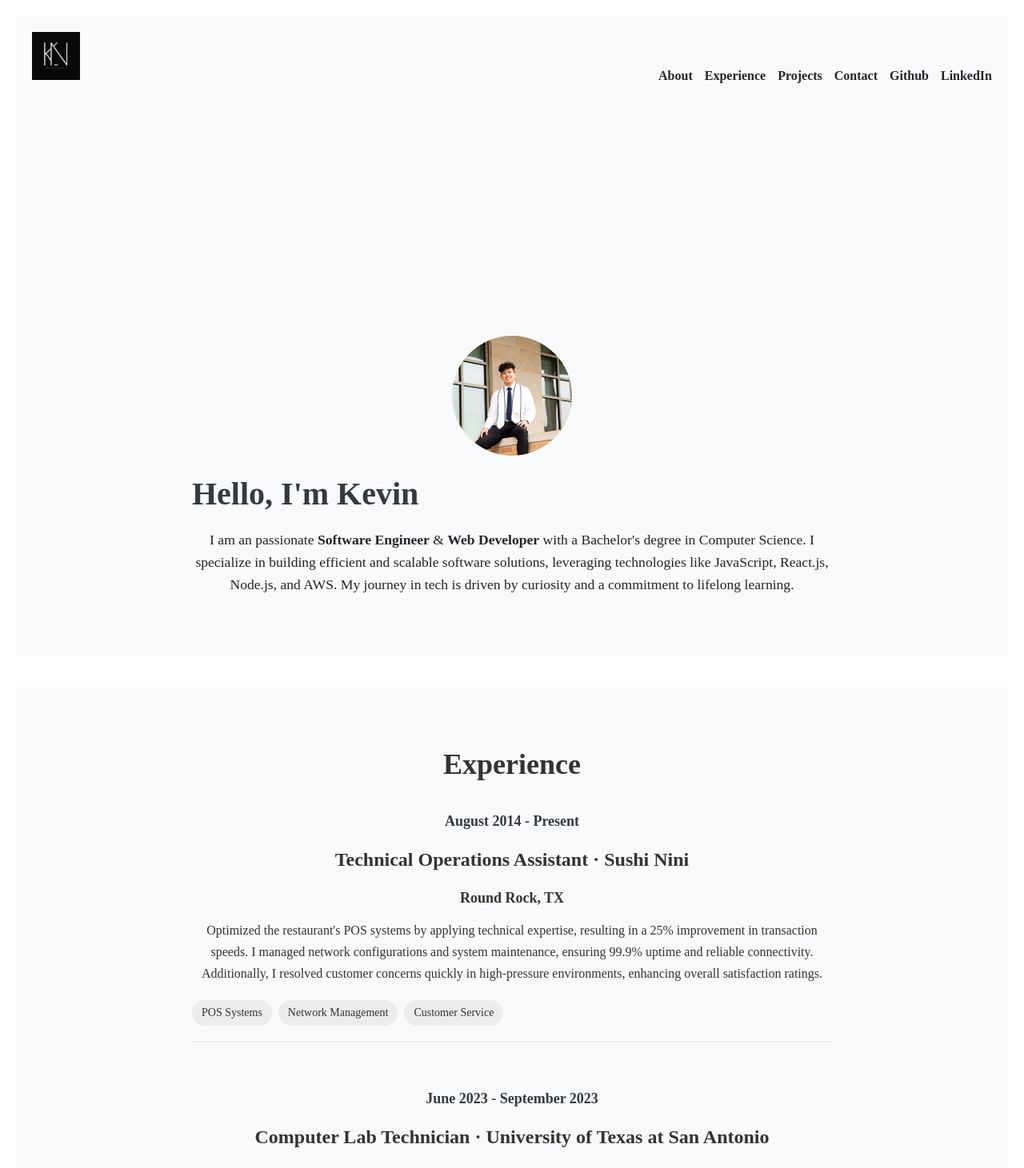
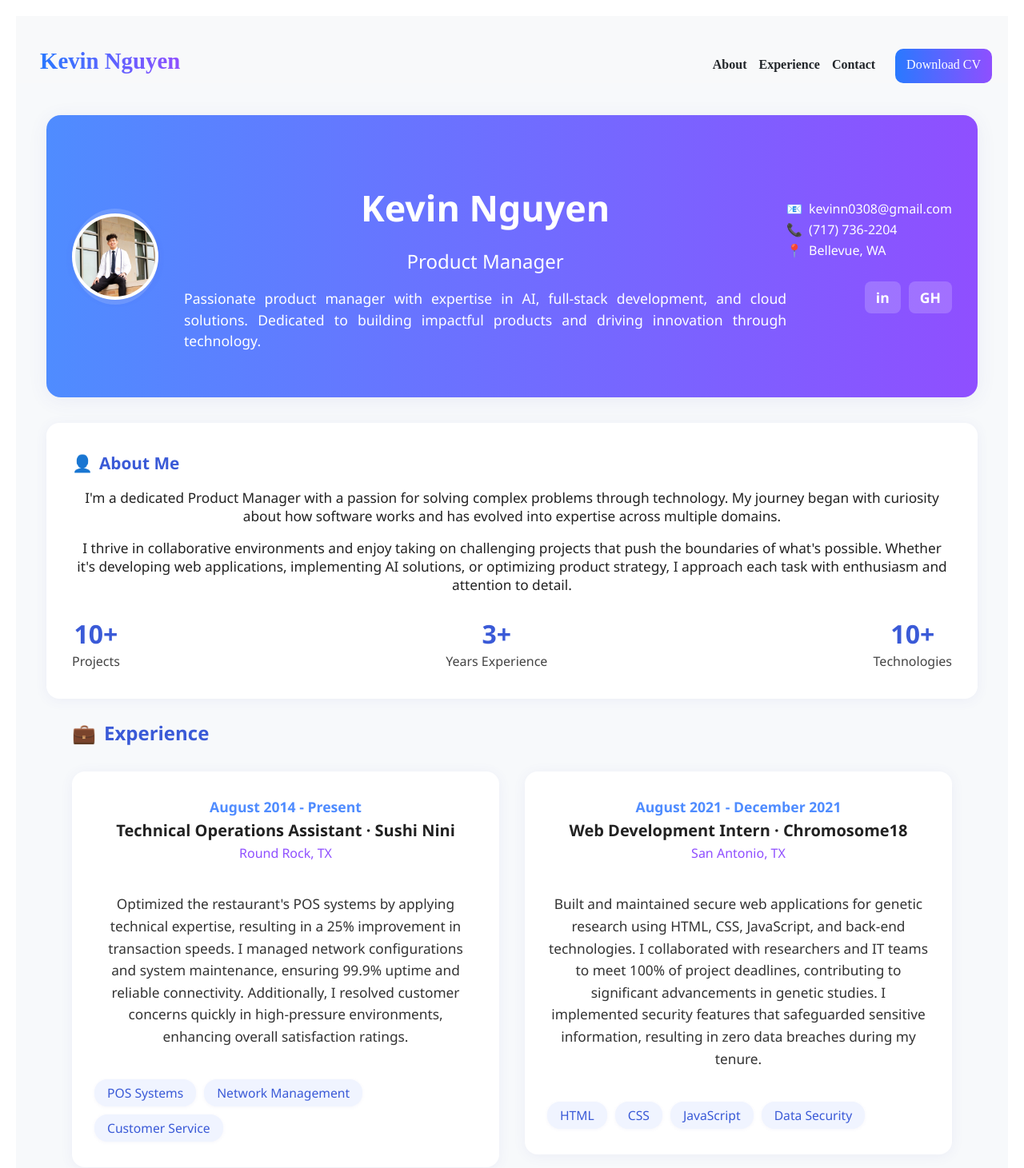
Before and after one commit to KevWin717/personal-portfolio, a React (Create React App) app: page / in a window 1280 px wide. Shown: the top 1461 px of the page at 80% size. Built offline with nearby package versions, Linux system fonts and the light colour scheme.

Commit message:
Fix Landing page, updated style and resume

```diff
--- a/src/components/About.css
+++ b/src/components/About.css
@@ -1,44 +1,150 @@
 .about-section {
-    padding: 60px 20px;
-    background-color: #f8f9fa;
-    color: #212529;
+    background: #f7f9fb;
+    min-height: 100vh;
+    padding: 40px 0;
+    font-family: 'Segoe UI', Arial, sans-serif;
 }
 
-.profile-pic {
-    width: 150px;
-    height: 150px;
-    border-radius: 50%;
-    object-fit: cover;
-    margin-bottom: 20px;
+.about-hero {
+    max-width: 1100px;
+    margin: 0 auto 32px auto;
+    background: linear-gradient(90deg, #4f8cff 0%, #8f4fff 100%);
+    border-radius: 18px;
+    padding: 40px 32px;
+    display: flex;
+    justify-content: space-between;
+    align-items: center;
+    color: #fff;
+    box-shadow: 0 4px 24px rgba(80, 80, 180, 0.08);
 }
 
-.about-section h2 {
-    max-width: 800px;
-    margin: 0 auto;
-    text-align: left;
-    font-size: 2.5em;
-    margin-bottom: 20px;
-    color: #343a40;
+.about-hero-left {
+    display: flex;
+    align-items: center;
+    gap: 32px;
 }
 
-.about-section p {
-    max-width: 800px;
-    margin: 0 auto;
-    text-align: center;
-    font-size: 1.1em;
-    line-height: 1.6;
+.about-profile-icon {
+    width: 120px;
+    height: 120px;
+    background: rgba(255,255,255,0.15);
+    border-radius: 50%;
+    display: flex;
+    align-items: center;
+    justify-content: center;
+    font-size: 56px;
 }
 
-@media (max-width: 768px) {
-    .about-section {
-        padding: 40px 20px;
-    }
+.about-profile-img {
+    width: 100px;
+    height: 100px;
+    object-fit: cover;
+    border-radius: 50%;
+    border: 4px solid rgba(255,255,255,0.4);
+    box-shadow: 0 2px 8px rgba(80,80,180,0.10);
+    background: #fff;
+}
 
-    .about-section h2 {
-        font-size: 2em;
-    }
+.about-name {
+    font-size: 2.8rem;
+    font-weight: 800;
+    margin-bottom: 8px;
+}
 
-    .about-section p {
-        font-size: 1em;
-    }
+.about-title {
+    font-size: 1.5rem;
+    font-weight: 500;
+    margin-bottom: 16px;
 }
+
+.about-desc {
+    /* max-width: 400px; */
+    font-size: 1.1rem;
+    line-height: 1.5;
+    width: 100%;
+    text-align: justify;
+}
+
+.about-hero-right {
+    display: flex;
+    flex-direction: column;
+    gap: 16px;
+    align-items: flex-end;
+}
+
+.about-contact > div {
+    display: flex;
+    align-items: center;
+    gap: 8px;
+    font-size: 1rem;
+    margin-bottom: 4px;
+}
+
+.about-social {
+    display: flex;
+    gap: 10px;
+    margin-top: 8px;
+}
+
+.about-social-btn {
+    background: rgba(255,255,255,0.18);
+    color: #fff;
+    border: none;
+    border-radius: 8px;
+    padding: 8px 14px;
+    font-weight: bold;
+    text-decoration: none;
+    font-size: 1.1rem;
+    transition: background 0.2s;
+}
+
+.about-social-btn:hover {
+    background: rgba(255,255,255,0.35);
+}
+
+.about-card {
+    max-width: 1100px;
+    margin: 0 auto;
+    background: #fff;
+    border-radius: 16px;
+    box-shadow: 0 2px 16px rgba(80, 80, 180, 0.07);
+    padding: 36px 32px;
+}
+
+.about-card-header {
+    display: flex;
+    align-items: center;
+    gap: 8px;
+    font-size: 1.3rem;
+    font-weight: 600;
+    color: #3a5ad7;
+    margin-bottom: 18px;
+}
+
+.about-card-body {
+    font-size: 1.08rem;
+    color: #222;
+    margin-bottom: 28px;
+}
+
+.about-card-body p {
+    margin-bottom: 10px;
+}
+
+.about-stats {
+    display: flex;
+    justify-content: space-between;
+    margin-top: 18px;
+}
+
+.about-stat-value {
+    font-size: 2rem;
+    font-weight: 700;
+    color: #3a5ad7;
+}
+
+.about-stat-label {
+    font-size: 1rem;
+    color: #444;
+    margin-top: 2px;
+}
--- a/src/components/About.js
+++ b/src/components/About.js
@@ -1,15 +1,65 @@
 import React from "react";
-import './About.css'
+import './About.css';
 
 function About() {
     return (
         <section id="about" className="about-section">
-            <div className="content">
-                <img src="/images/me.jpg" alt="me" className="profile-pic" />
-                <h2>Hello, I'm Kevin</h2>
-                <p>
-                I am an passionate <strong>Software Engineer</strong> & <strong>Web Developer</strong> with a Bachelor's degree in Computer Science. I specialize in building efficient and scalable software solutions, leveraging technologies like JavaScript, React.js, Node.js, and AWS. My journey in tech is driven by curiosity and a commitment to lifelong learning.
-                </p>
+            <div className="about-hero">
+                <div className="about-hero-left">
+                    <div className="about-profile-icon">
+                        <img
+                            src="/images/me.jpg"
+                            alt="Kevin Nguyen"
+                            className="about-profile-img"
+                    />
+                    </div>
+                    <div>
+                        <h1 className="about-name">Kevin Nguyen</h1>
+                        <h2 className="about-title">Product Manager</h2>
+                        <p className="about-desc">
+                            Passionate product manager with expertise in AI, full-stack development, and cloud solutions. Dedicated to building impactful products and driving innovation through technology.
+                        </p>
+                    </div>
+                </div>
+                <div className="about-hero-right">
+                    <div className="about-contact">
+                        <div><span role="img" aria-label="img">📧</span> kevinn0308@gmail.com</div>
+                        <div><span role="img" aria-label="img">📞</span> (717) 736-2204</div>
+                        <div><span role="img" aria-label="img">📍</span> Bellevue, WA</div>
+                    </div>
+                    <div className="about-social">
+                        <a href="https://www.linkedin.com/in/kevinnguyen717/" target="_blank" rel="noopener noreferrer" className="about-social-btn">in</a>
+                        <a href="https://github.com/kevwin717" target="_blank" rel="noopener noreferrer" className="about-social-btn">GH</a>
+                    </div>
+                </div>
+            </div>
+            <div className="about-card">
+                <div className="about-card-header">
+                    <span role="img" aria-label="about">👤</span>
+                    <span>About Me</span>
+                </div>
+                <div className="about-card-body">
+                    <p>
+                        I'm a dedicated Product Manager with a passion for solving complex problems through technology. My journey began with curiosity about how software works and has evolved into expertise across multiple domains.
+                    </p>
+                    <p>
+                        I thrive in collaborative environments and enjoy taking on challenging projects that push the boundaries of what's possible. Whether it's developing web applications, implementing AI solutions, or optimizing product strategy, I approach each task with enthusiasm and attention to detail.
+                    </p>
+                </div>
+                <div className="about-stats">
+                    <div>
+                        <div className="about-stat-value">10+</div>
+                        <div className="about-stat-label">Projects</div>
+                    </div>
+                    <div>
+                        <div className="about-stat-value">3+</div>
+                        <div className="about-stat-label">Years Experience</div>
+                    </div>
+                    <div>
+                        <div className="about-stat-value">10+</div>
+                        <div className="about-stat-label">Technologies</div>
+                    </div>
+                </div>
             </div>
         </section>
     );
--- a/src/components/Experience.css
+++ b/src/components/Experience.css
@@ -1,88 +1,133 @@
-.experience {
-    padding: 45px 20px;
-    background-color: #f8f9fa;
+.experience-section {
+    background: #f7f9fb;
+    min-height: 100vh;
+    padding: 40px 0;
+    font-family: 'Segoe UI', Arial, sans-serif;
 }
 
-.experience h1 {
-    font-size: 36px;
-    margin-bottom: 40px;
-    text-align: center;
+.experience-header {
+    max-width: 1100px;
+    margin: 0 auto 32px auto;
+    display: flex;
+    align-items: center;
+    gap: 10px;
+    font-size: 1.5rem;
+    font-weight: 700;
+    color: #3a5ad7;
+}
+
+.experience-list {
+    max-width: 1100px;
+    margin: 0 auto;
+    display: flex;
+    flex-direction: column;
+    gap: 28px;
+}
+
+.experience-card {
+    background: #fff;
+    border-radius: 16px;
+    box-shadow: 0 2px 16px rgba(80, 80, 180, 0.07);
+    padding: 32px 28px;
+    display: flex;
+    flex-direction: column;
+    gap: 12px;
+}
+
+.experience-card-header {
+    display: flex;
+    flex-direction: column;
+    gap: 4px;
+    margin-bottom: 10px;
+}
+
+.experience-date {
+    font-size: 1.1rem;
+    color: #4f8cff;
+    font-weight: 600;
+    margin: 0;
+}
+
+.experience-title {
+    font-size: 1.25rem;
+    color: #222;
+    font-weight: 700;
+    margin: 0;
+}
+
+.experience-location {
+    font-size: 1rem;
+    color: #8f4fff;
+    font-weight: 500;
+    margin: 0;
 }
 
 .experience-description {
-    font-size: 16px;
-    line-height: 1.7;
-    margin-bottom: 20px;
-}
-
-.experience-item {
-    max-width: 800px;
-    margin: 0 auto 60px;
-    border-bottom: 1px solid #e0e0e0;
-    padding-bottom: 20px;
-}
-
-.experience-item h2 {
-    font-size: 18px;
-    color: #343a40;
-    margin-bottom: 5px;
-}
-
-.experience-item h3 {
-    font-size: 24px;
-    margin-bottom: 5px;
-}
-
-.experience-item h4 {
-    font-size: 18px;
-    margin-bottom: 10px;
+    color: #333;
+    font-size: 1.08rem;
+    line-height: 1.6;
 }
 
 .skills-container {
     display: flex;
     flex-wrap: wrap;
-    gap: 8px;
+    gap: 10px;
     margin-top: 10px;
 }
 
 .skill-bubble {
-    background-color: rgba(0, 0, 0, 0.05);
-    border-radius: 20px;
-    padding: 8px 12px;
-    font-size: 14px;
+    background: #f0f4ff;
+    color: #3a5ad7;
+    border-radius: 16px;
+    padding: 6px 16px;
+    font-size: 0.98rem;
+    font-weight: 500;
+    box-shadow: 0 1px 4px rgba(80, 80, 180, 0.06);
 }
 
 .resume-link {
-    text-align: left;
-    margin-top: 40px;
+    max-width: 1100px;
+    margin: 32px auto 0 auto;
+    text-align: right;
 }
 
 .resume-link a {
-    font-size: 18px;
+    background: linear-gradient(90deg, #4f8cff 0%, #8f4fff 100%);
+    color: #fff;
+    padding: 10px 24px;
+    border-radius: 8px;
     text-decoration: none;
-    transition: color 0.3s;
-    color: black;
+    font-weight: 600;
+    font-size: 1.08rem;
+    box-shadow: 0 2px 8px rgba(80, 80, 180, 0.10);
+    transition: background 0.2s;
 }
 
 .resume-link a:hover {
-    text-decoration: underline;
-    color: #555555;
+    background: linear-gradient(90deg, #8f4fff 0%, #4f8cff 100%);
 }
 
-@media (max-width: 768px) {
-    .experience {
-      padding: 20px 10px;
+.experience-columns {
+    max-width: 1100px;
+    margin: 0 auto;
+    display: flex;
+    gap: 32px;
+}
+
+.experience-column {
+    flex: 1;
+    display: flex;
+    flex-direction: column;
+    gap: 28px;
+}
+
+/* Responsive: stack columns on small screens */
+@media (max-width: 900px) {
+    .experience-columns {
+        flex-direction: column;
+        gap: 0;
     }
-
-    .experience h1 {
-      font-size: 28px;
+    .experience-column {
+        width: 100%;
     }
-
-    .experience-item h3 {
-      font-size: 20px;
-    }
-
-    .experience-item ul li {
-      font-size: 14px;
-    }
-  }
+}
--- a/src/components/Experience.js
+++ b/src/components/Experience.js
@@ -41,20 +41,32 @@ const experiences = [
 ];
 
 const Experience = () => {
+    const leftExperiences = experiences.slice(0, 2);
+    const rightExperiences = experiences.slice(2, 4);
+
     return (
-        <section id="experience" className="experience">
-            <h1>Experience</h1>
-            {experiences.map((exp, index) => (
-                <div className="experience-item" key={index}>
+        <section id="experience" className="experience-section">
             <div className="experience-header">
-                        <h2>{exp.date}</h2>
-                        <h3>{exp.title}</h3>
-                        <h4>{exp.location}</h4>
+                <span role="img" aria-label="briefcase">💼</span>
+                <span>Experience</span>
             </div>
-                    <p className="experience-description">{exp.description}</p>
+            <div className="experience-columns">
+                <div className="experience-column">
+                    {leftExperiences.map((exp, index) => (
+                        <div className="experience-card" key={index}>
+                            <div className="experience-card-header">
+                                <h2 className="experience-date">{exp.date}</h2>
+                                <h3 className="experience-title">{exp.title}</h3>
+                                <h4 className="experience-location">{exp.location}</h4>
+                            </div>
+                            <div className="experience-description">
+                                {exp.description.map((desc, i) => (
+                                    <p key={i}>{desc}</p>
+                                ))}
+                            </div>
                             {exp.skills && exp.skills.length > 0 && (
                                 <div className="skills-container">
-                            {exp.skills.map((skill,idx) => (
+                                    {exp.skills.map((skill, idx) => (
                                         <div className="skill-bubble" key={idx}>
                                             {skill}
                                         </div>
@@ -63,7 +75,33 @@ const Experience = () => {
                             )}
                         </div>
                     ))}
-
+                </div>
+                <div className="experience-column">
+                    {rightExperiences.map((exp, index) => (
+                        <div className="experience-card" key={index + leftExperiences.length}>
+                            <div className="experience-card-header">
+                                <h2 className="experience-date">{exp.date}</h2>
+                                <h3 className="experience-title">{exp.title}</h3>
+                                <h4 className="experience-location">{exp.location}</h4>
+                            </div>
+                            <div className="experience-description">
+                                {exp.description.map((desc, i) => (
+                                    <p key={i}>{desc}</p>
+                                ))}
+                            </div>
+                            {exp.skills && exp.skills.length > 0 && (
+                                <div className="skills-container">
+                                    {exp.skills.map((skill, idx) => (
+                                        <div className="skill-bubble" key={idx}>
+                                            {skill}
+                                        </div>
+                                    ))}
+                                </div>
+                            )}
+                        </div>
+                    ))}
+                </div>
+            </div>
             <div className="resume-link">
                 <a href="./files/Kevin_Nguyen_Resume.pdf" target="_blank" rel="noopener noreferrer">
                     View Full Resume
--- a/src/components/Header.css
+++ b/src/components/Header.css
@@ -50,13 +50,61 @@
     content: '';
     display: block;
     width: 0%;
-    height: 2px;
-    background: #495057;
+    height: 3px;
+    background: linear-gradient(90deg, #2979ff 0%, #8f4fff 100%);
+    border-radius: 2px;
     transition: width 0.3s;
 }
 
 .nav-links a:hover::after {
     width: 100%;
+}
+
+.gradient-name {
+    font-size: 2.5em;
+    font-weight: bold;
+    background: linear-gradient(90deg, #2979ff 0%, #8f4fff 100%);
+    -webkit-background-clip: text;
+    -webkit-text-fill-color: transparent;
+    background-clip: text;
+    color: transparent;
+    margin: 0;
+    padding-top: 20px;
+}
+
+.nav-links li {
+    display: flex;
+    align-items: center;
+}
+
+.download-cv-btn {
+    display: inline-block;
+    background: linear-gradient(90deg, #2979ff 0%, #8f4fff 100%);
+    color: #fff !important;
+    border-radius: 10px;
+    font-weight: 500;
+    font-size: 1rem;
+    text-decoration: none;
+    box-shadow: none;
+    border: none;
+    outline: none;
+    margin-left: 10px;
+    text-align: center;
+    line-height: 1.5;
+    vertical-align: middle;
+    transition: none;
+}
+
+.nav-links .download-cv-btn {
+    font-weight: 500;
+    font-size: 1rem;
+    padding: 8px 14px;
+}
+
+.download-cv-btn:hover {
+    background: linear-gradient(90deg, #2979ff 0%, #8f4fff 100%);
+    color: #fff;
+    font-weight: bold;
 }
 
 @media (max-width: 768px) {
--- a/src/components/Header.js
+++ b/src/components/Header.js
@@ -6,16 +6,24 @@ function Header() {
     return(
         <header className='header'>
             <div className='logo-content'>
-                <img src='/images/logo.jpeg' alt='logo'/>
+                <h1 className="gradient-name">Kevin Nguyen</h1>
             </div>
             <nav>
                 <ul className='nav-links'>
                     <li><a href="#about">About</a></li>
                     <li><a href="#experience">Experience</a></li>
-                    <li><a href="#projects">Projects</a></li>
+                    {/* <li><a href="#projects">Projects</a></li> */}
                     <li><a href="#contact">Contact</a></li>
-                    <li><a href="https://github.com/KevWin717" target="_blank" rel="noopener noreferrer">Github</a></li>
-                    <li><a href="https://linkedin.com/in/kevinnguyen717" target="_blank" rel="noopener noreferrer">LinkedIn</a></li>
+                    <li>
+                        <a
+                            href="/files/Kevin_Nguyen_Resume.pdf"
+                            className="download-cv-btn"
+                            target="_blank"
+                            rel="noopener noreferrer"
+                        >
+                             Download CV
+                        </a>
+                    </li>
                 </ul>
             </nav>
         </header>
```
Also changed, not shown: src/App.css (line endings or trailing spaces), src/App.js (indentation only), 2 other files (tests, documents, lock files or other folders). Lines whose indentation alone changed are shown as unchanged.
